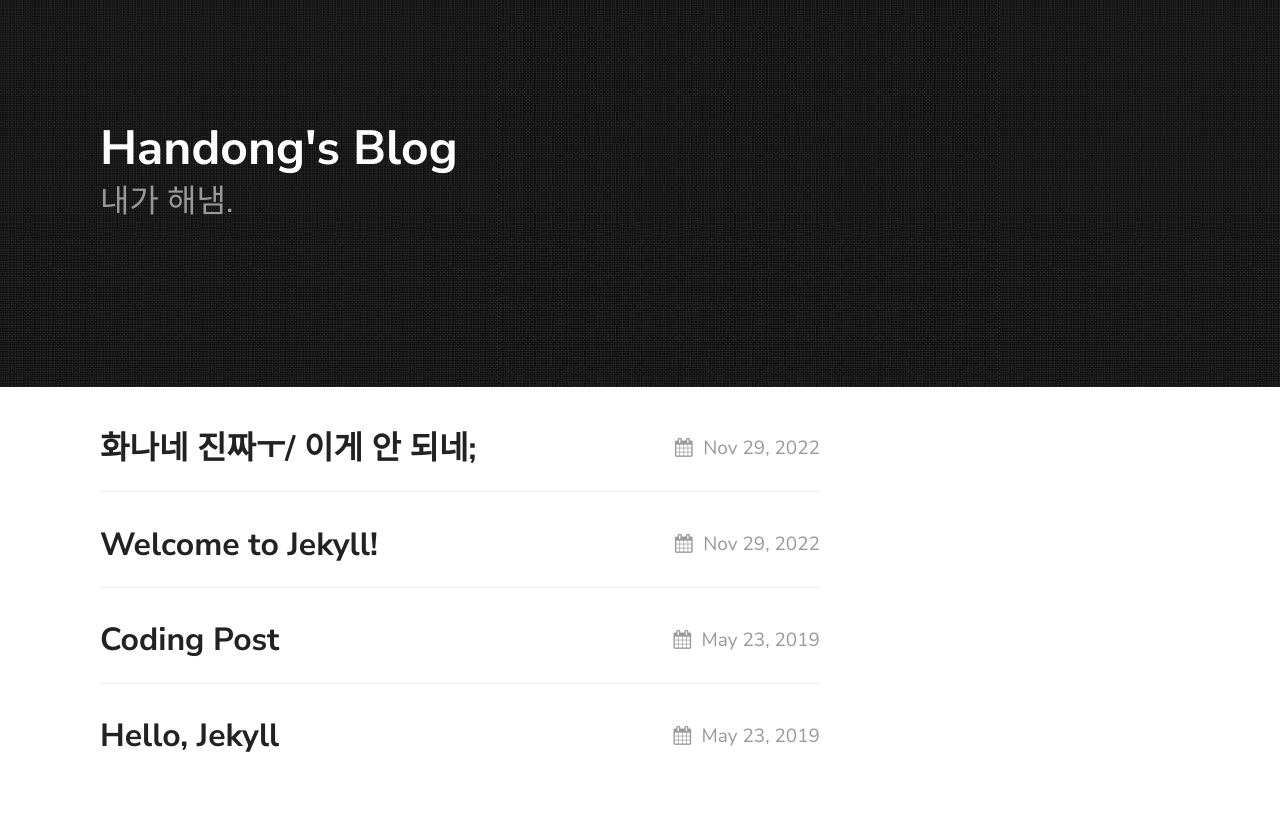
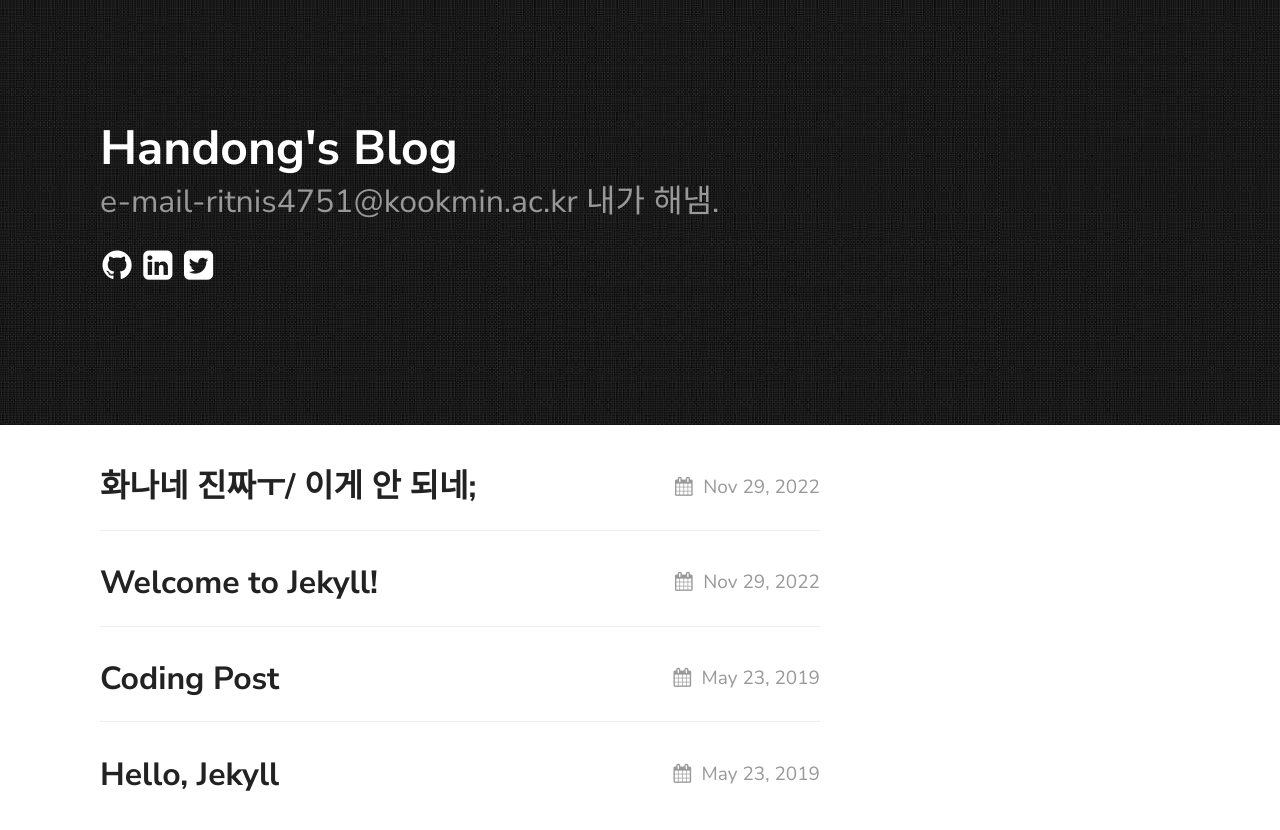
Before and after one commit to ritnis4751/ritnis4751.github.io, a Jekyll site: the page built from index.md, in a window 1280 px wide. Shown: the top 830 px of the page. Built offline with Jekyll 4.4.1, drawn with Linux system fonts in a browser that asks for light colours; part of the change alters nothing that is shown.

```diff
--- a/_config.yml
+++ b/_config.yml
@@ -21,7 +21,8 @@ texture:
   style: [black]
   title: Handong's Blog
   tagline: e-mail-ritnis4751@kookmin.ac.kr
-  tagline: 내가 해냄.
+    내가 해냄.
+
   description: >- # this means to ignore newlines until "baseurl:"
     Write an awesome description for your new site here. You can edit this
     line in _config.yml. It will appear in your document head meta (for
@@ -32,6 +33,11 @@ texture:
   twitter_username: None
   github_username:  ritnis4751
 
+  social_links:
+    twitter: thelehhman
+    github:  thelehhman
+    linkedIn: in/thelehhman
+    rss: rss
 # Build settings
 theme: minima
 plugins:
```
